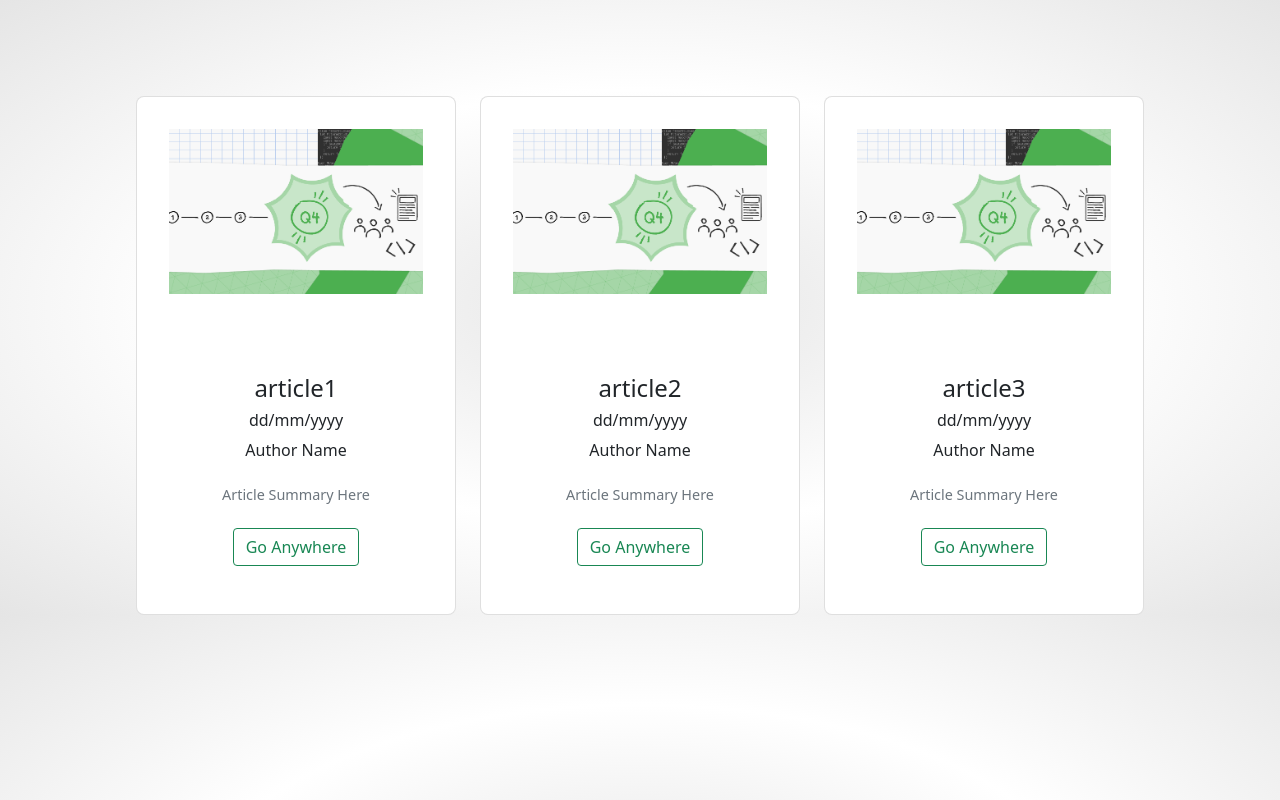
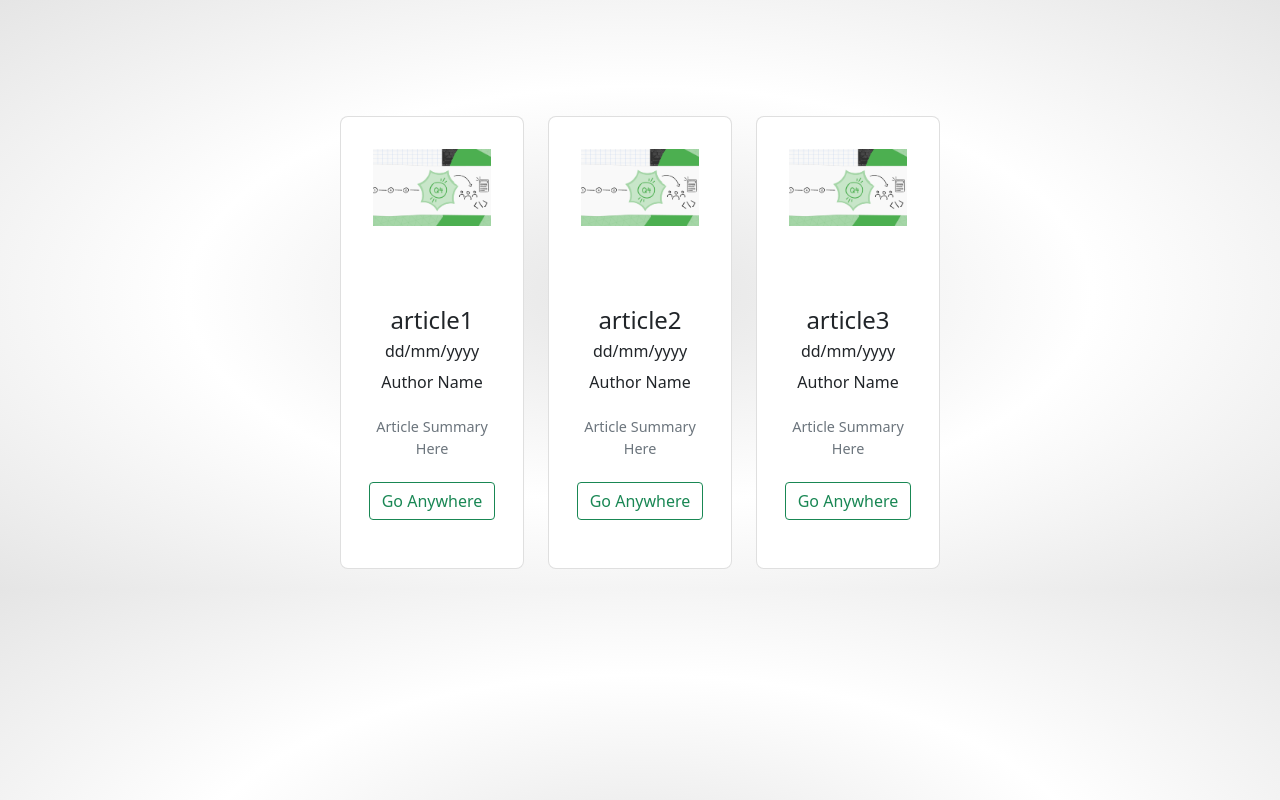
Before and after one commit to shlokdesai41103/UTFOWebsiteArticlePreviewTest, a React (Create React App) app in the folder react-card/: page / in a window 1280 px wide. Built offline with nearby package versions, Linux system fonts and the light colour scheme.

Commit message:
Makin grid to hold cards

```diff
--- a/react-card/src/Cads/Cards.jsx
+++ b/react-card/src/Cads/Cards.jsx
@@ -7,7 +7,7 @@ import img1 from '../assets/GoogleDevML.png';
 class Cards extends Component{
     render(){
         return(
-            <div className="container-fluid d-flex justify-content-center">
+            <div className="card-container container-fluid d-flex justify-content-center">
                 <div className="row">
                     <div className="col-md-4">
                         <Card imgsrc={img1} title="article1" date="dd/mm/yyyy" author="Author Name" blurb="Article Summary Here"/>
--- a/react-card/src/Cads/card-style.css
+++ b/react-card/src/Cads/card-style.css
@@ -3,7 +3,7 @@ body{
 }
 
 .card{
-    width: 20rem;
+    /* width: 20rem; */
     border-radius: .5rem;
 }
 
@@ -27,3 +27,11 @@ body{
 .card-img-top{
     padding: 2rem;
 }
+
+.card-container{
+    width: 50%;
+    display: grid;
+    grid-template-columns: repeat(auto-fit, minmax(400px,1fr));
+    padding: 20px;
+    grid-gap: 40px;
+}
```
